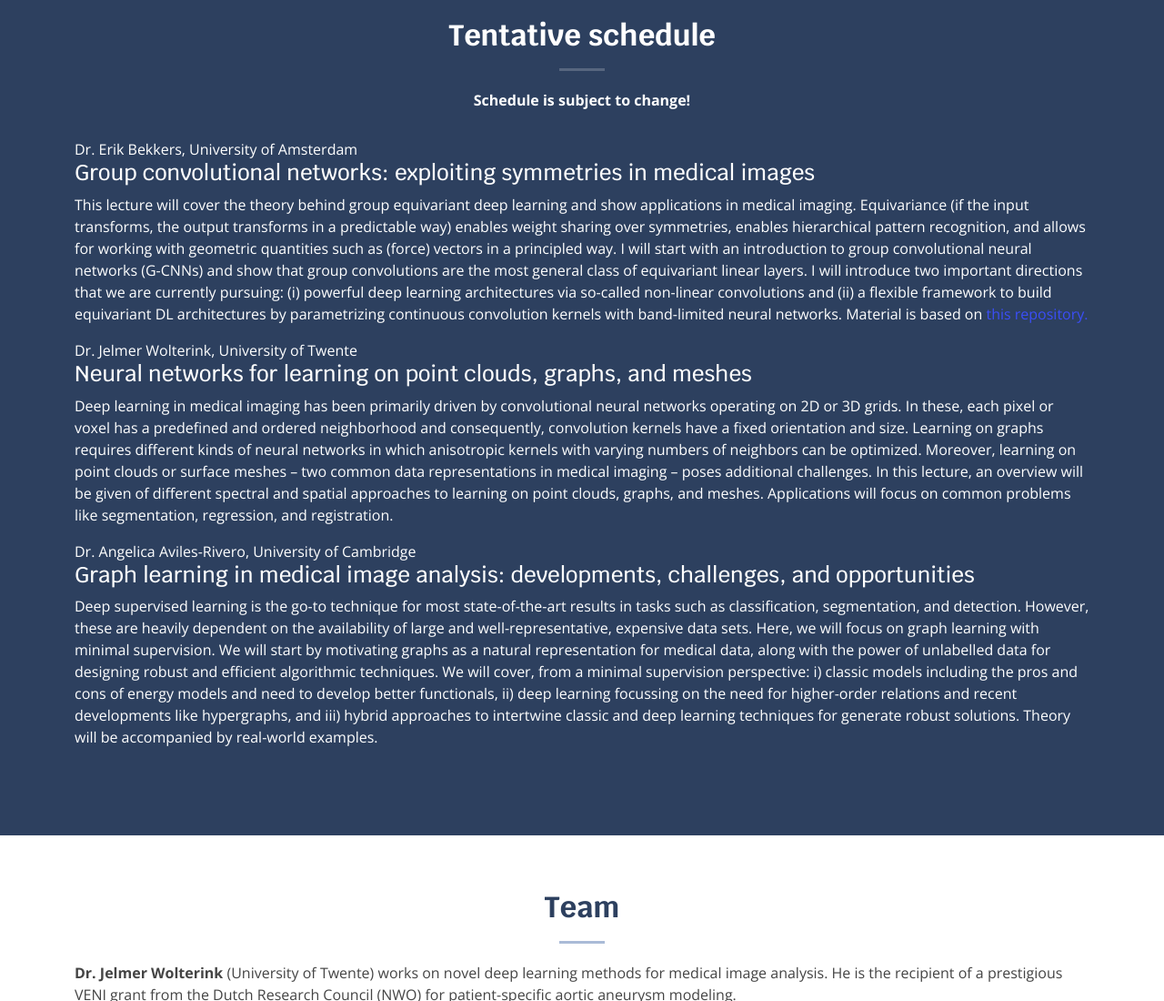
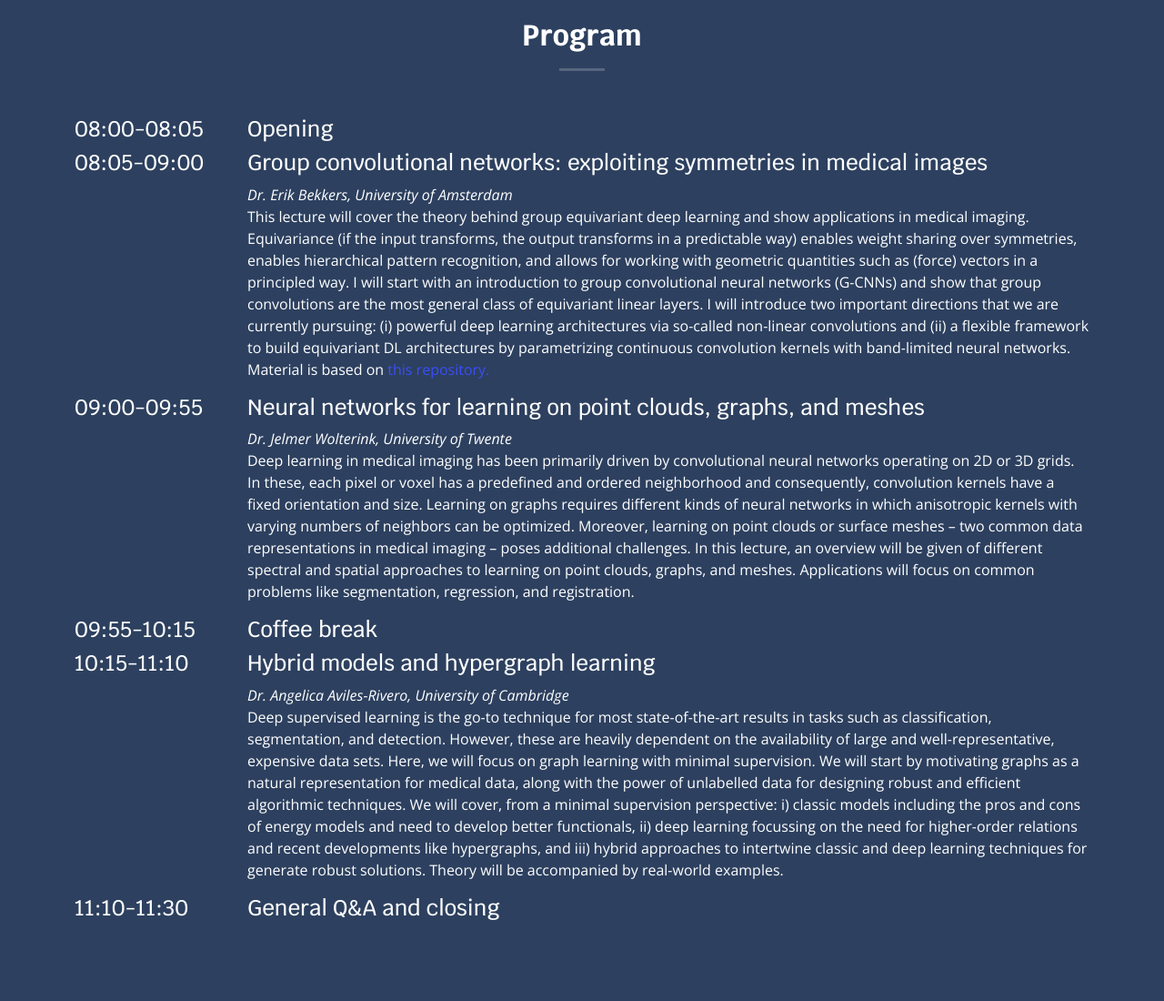
Before and after one commit to GeoMedIA-Tutorial/GeoMedIA-Tutorial.github.io, a plain HTML site: page index.html in a window 1280 px wide. Shown: the part 1700-2800 px from the top of the page at 91% size. Drawn offline with nearby package versions, Linux system fonts and the light colour scheme.

Commit message:
Added program

```diff
--- a/index.html
+++ b/index.html
@@ -50,7 +50,7 @@
             <ul>
                 <li><a class="nav-link scrollto active" href="#hero">Home</a></li>
                 <li><a class="nav-link scrollto" href="#features">About</a></li>
-                <li><a class="nav-link scrollto" href="#services">Tentative schedule</a></li>
+                <li><a class="nav-link scrollto" href="#services">Program</a></li>
                 <!--<li><a class="nav-link scrollto " href="#portfolio">Portfolio</a></li>-->
                 <li><a class="nav-link scrollto" href="#team">Team</a></li>
                 <!--<li><a class="nav-link scrollto" href="#pricing">Pricing</a></li>-->
@@ -312,15 +312,31 @@
         <div class="container" data-aos="fade-up">
 
             <div class="section-title">
-                <h2>Tentative schedule</h2>
-                <p><b>Schedule is subject to change!</b></p>
+                <h2>Program</h2>
             </div>
 
             <div class="row no-gutters" data-aos="fade-up">
 
-                <div class="col-lg-12 col-md-12 content-item" data-aos="fade-up" data-aos-delay="100">
-                    <span style="color:white">Dr. Erik Bekkers, University of Amsterdam</span>
+                <div class="col-lg-2 col-md-2 content-item" data-aos="fade-up" data-aos-delay="100">
+                    <span style="color:white"></span>
+                    <h4 style="color:white">08:00-08:05</h4>
+                </div>
+
+                <div class="col-lg-10 col-md-10 content-item" data-aos="fade-up" data-aos-delay="100">
+                    <h4 style="color:white">Opening</h4>
+                </div>
+            </div>
+
+            <div class="row no-gutters" data-aos="fade-up">
+
+                <div class="col-lg-2 col-md-2 content-item" data-aos="fade-up" data-aos-delay="100">
+                    <span style="color:white"></span>
+                    <h4 style="color:white">08:05-09:00</h4>
+                </div>
+
+                <div class="col-lg-10 col-md-10 content-item" data-aos="fade-up" data-aos-delay="100">
                     <h4 style="color:white">Group convolutional networks: exploiting symmetries in medical images</h4>
+                    <span style="color:white"><i>Dr. Erik Bekkers, University of Amsterdam</i></span>
                     <p style="color:white">This lecture will cover the theory behind group equivariant deep learning and
                         show applications in medical imaging. Equivariance (if the input transforms, the output
                         transforms in a predictable way) enables weight sharing over symmetries, enables hierarchical
@@ -338,9 +354,14 @@
 
             <div class="row no-gutters" data-aos="fade-up">
 
-                <div class="col-lg-12 col-md-12 content-item" data-aos="fade-up" data-aos-delay="100">
-                    <span style="color:white">Dr. Jelmer Wolterink, University of Twente</span>
+                <div class="col-lg-2 col-md-2 content-item" data-aos="fade-up" data-aos-delay="100">
+                    <span style="color:white"></span>
+                    <h4 style="color:white">09:00-09:55</h4>
+                </div>
+
+                <div class="col-lg-10 col-md-10 content-item" data-aos="fade-up" data-aos-delay="100">
                     <h4 style="color:white">Neural networks for learning on point clouds, graphs, and meshes</h4>
+                    <span style="color:white"><i>Dr. Jelmer Wolterink, University of Twente</i></span>
                     <p style="color:white">Deep learning in medical imaging has been primarily driven by convolutional
                         neural networks operating on 2D or 3D grids. In these, each pixel or voxel has a predefined and
                         ordered neighborhood and consequently, convolution kernels have a fixed orientation and size.
@@ -355,10 +376,26 @@
 
             <div class="row no-gutters" data-aos="fade-up">
 
-                <div class="col-lg-12 col-md-12 content-item" data-aos="fade-up" data-aos-delay="100">
-                    <span style="color:white">Dr. Angelica Aviles-Rivero, University of Cambridge</span>
-                    <h4 style="color:white">Graph learning in medical image analysis: developments, challenges, and
-                        opportunities</h4>
+                <div class="col-lg-2 col-md-2 content-item" data-aos="fade-up" data-aos-delay="100">
+                    <span style="color:white"></span>
+                    <h4 style="color:white">09:55-10:15</h4>
+                </div>
+
+                <div class="col-lg-10 col-md-10 content-item" data-aos="fade-up" data-aos-delay="100">
+                    <h4 style="color:white">Coffee break</h4>
+                </div>
+            </div>
+
+            <div class="row no-gutters" data-aos="fade-up">
+
+                <div class="col-lg-2 col-md-2 content-item" data-aos="fade-up" data-aos-delay="100">
+                    <span style="color:white"></span>
+                    <h4 style="color:white">10:15-11:10</h4>
+                </div>
+
+                <div class="col-lg-10 col-md-10 content-item" data-aos="fade-up" data-aos-delay="100">
+                    <h4 style="color:white">Hybrid models and hypergraph learning</h4>
+                    <span style="color:white"><i>Dr. Angelica Aviles-Rivero, University of Cambridge</i></span>
                     <p style="color:white">Deep supervised learning is the go-to technique for most state-of-the-art
                         results in tasks such as classification, segmentation, and detection. However, these are heavily
                         dependent on the availability of large and well-representative, expensive data sets. Here, we
@@ -370,6 +407,18 @@
                         recent developments like hypergraphs, and iii) hybrid approaches to intertwine classic and deep
                         learning techniques for generate robust solutions. Theory will be accompanied by real-world
                         examples. </p>
+                </div>
+            </div>
+
+            <div class="row no-gutters" data-aos="fade-up">
+
+                <div class="col-lg-2 col-md-2 content-item" data-aos="fade-up" data-aos-delay="100">
+                    <span style="color:white"></span>
+                    <h4 style="color:white">11:10-11:30</h4>
+                </div>
+
+                <div class="col-lg-10 col-md-10 content-item" data-aos="fade-up" data-aos-delay="100">
+                    <h4 style="color:white">General Q&A and closing</h4>
                 </div>
             </div>
 
@@ -664,14 +713,16 @@
 
             <div class="section-title">
                 <h2>Team</h2>
-                <p style="text-align:left"><b>Dr. Jelmer Wolterink</b> (University of Twente) works on novel deep learning
+                <p style="text-align:left"><b>Dr. Jelmer Wolterink</b> (University of Twente) works on novel deep
+                    learning
                     methods for medical image analysis. He is the recipient of a prestigious VENI grant from the Dutch
                     Research Council (NWO) for patient-specific aortic aneurysm modeling.</p><br>
                 <p style="text-align:left"><b>Dr. Angelica I Aviles-Rivero</b> (University of Cambridge) centers on
                     graph-based techniques for (bio-)medical applications, focused on novel functionals (PDEs) with
                     carefully designed priors. Recognitions include an outstanding paper award (ICML 2020) and elected
                     officer (SIAM SIAG/IS 2022).</p><br>
-                <p style="text-align:left"><b>Dr. Erik Bekkers</b> (University of Amsterdam) develops deep learning methods
+                <p style="text-align:left"><b>Dr. Erik Bekkers</b> (University of Amsterdam) develops deep learning
+                    methods
                     that respect and leverage the geometric structure of (non-Euclidean) data and problems. Awards
                     include a MICCAI Young Scientist Award (2018) and a VENI grant (NWO) for context-aware AI for
                     medical image analysis.</p>
@@ -692,7 +743,8 @@
                                 <a href="https://twitter.com/jelmerwolterink"><i class="bi bi-twitter"></i></a>
                                 <!--<a href=""><i class="bi bi-facebook"></i></a>-->
                                 <!--<a href=""><i class="bi bi-instagram"></i></a>-->
-                                <a href="https://www.linkedin.com/in/jelmer-wolterink-a1a1981b/"><i class="bi bi-linkedin"></i></a>
+                                <a href="https://www.linkedin.com/in/jelmer-wolterink-a1a1981b/"><i
+                                        class="bi bi-linkedin"></i></a>
                             </div>
                         </div>
                     </div>
@@ -728,7 +780,8 @@
                                 <a href="https://twitter.com/erikjbekkers"><i class="bi bi-twitter"></i></a>
                                 <!--<a href=""><i class="bi bi-facebook"></i></a>-->
                                 <!--<a href=""><i class="bi bi-instagram"></i></a>-->
-                                <a href="https://www.linkedin.com/in/erik-bekkers-ba31a396/"><i class="bi bi-linkedin"></i></a>
+                                <a href="https://www.linkedin.com/in/erik-bekkers-ba31a396/"><i
+                                        class="bi bi-linkedin"></i></a>
                             </div>
                         </div>
                     </div>
```
Lines whose indentation alone changed are shown as unchanged.
